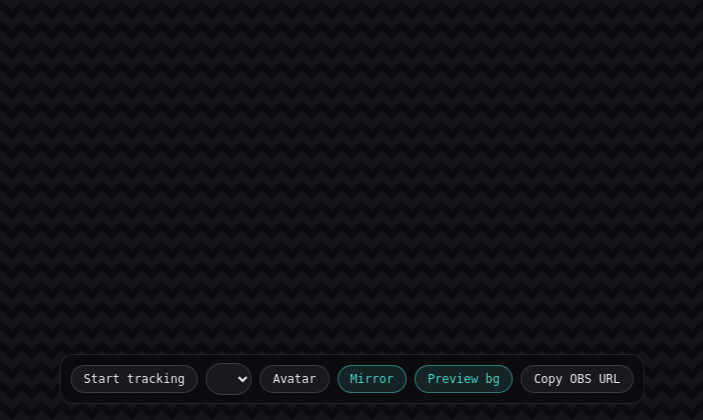
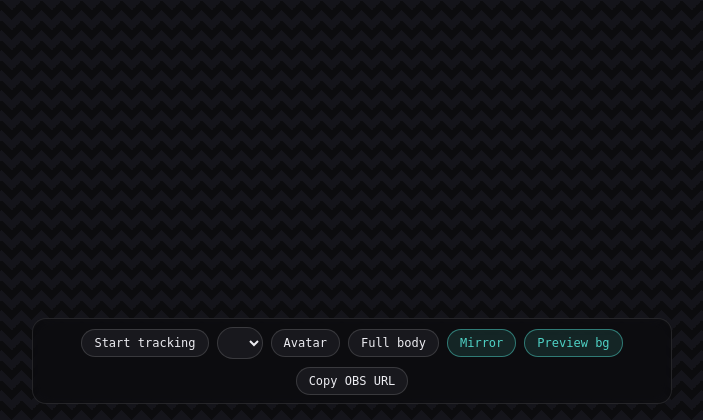
Before and after one commit to lalomorales22/video-stream, a FastAPI app: template video_stream/templates/avatar.html in a window 1280 px wide. Shown: the part 380-800 px from the top of the page, without its empty margins (288-991 px from the left). Run offline with FastAPI, Linux system fonts and the light colour scheme; the template is opened without the code that fills it, so the values that code supplies are empty; some libraries are stand-ins or nearby versions.

Commit message:
Avatar: full-body tracking (arms, legs, torso)
Add MediaPipe Pose + Kalidokit's body solver to drive the whole skeleton,
not just the head — Phase 3.

- "Full body" toggle: lazily loads the pose model and drives hips, spine,
  both arms and both legs via rigPose(); off = face-only with the arms
  rest-posed as before. Wider auto-framing (frameFullBody) when it's on.
- Unified mirroring: instead of negating each bone, mirror the input frame
  once in currentFrame(), so face and body mirror consistently and the body
  rig maps straight through. Face path updated to match (no more per-bone
  or pupil negation).
- pose_landmarker_full model added to install-avatar.sh (and fetched for
  the current install); URL gains ?body=1, carried by Copy OBS URL.
- Null-guard rigRotation so missing pose bones are skipped safely.

Verified statically: syntax, HTML/JS id parity, model served, and every
symbol/return key checked against the vendored libs (PoseLandmarker,
Kalidokit.Pose + enableLegs, Hips.rotation, all arm/leg bone keys). Live
tuning is expected — mirror L/R and leg jitter when the lower body is out
of frame are the likely first tweaks, same as the earlier arm-sign pass.

Co-Authored-By: Claude Opus 4.8 (1M context) <noreply@anthropic.com>

```diff
--- a/video_stream/static/js/avatar.js
+++ b/video_stream/static/js/avatar.js
@@ -17,10 +17,11 @@ import * as THREE from "three";
 import { GLTFLoader } from "/static/vendor/jsm/loaders/GLTFLoader.js";
 import { VRMLoaderPlugin, VRMUtils } from "/static/vendor/three-vrm.module.js";
 import * as Kalidokit from "/static/vendor/kalidokit.es.js";
-import { FaceLandmarker, FilesetResolver } from "/static/vendor/mediapipe/vision_bundle.mjs";
+import { FaceLandmarker, PoseLandmarker, FilesetResolver } from "/static/vendor/mediapipe/vision_bundle.mjs";
 
 const DEFAULT_VRM = "/static/models/avatar.vrm";
 const FACE_MODEL = "/static/models/face_landmarker.task";
+const POSE_MODEL = "/static/models/pose_landmarker_full.task";
 const WASM_PATH = "/static/vendor/mediapipe/wasm";
 
 const els = {
@@ -33,6 +34,7 @@ const els = {
   btnTrack: document.getElementById("btn-track"),
   srcSelect: document.getElementById("src-select"),
   vrmFile: document.getElementById("vrm-file"),
+  btnBody: document.getElementById("btn-body"),
   btnMirror: document.getElementById("btn-mirror"),
   btnBg: document.getElementById("btn-bg"),
   btnCopy: document.getElementById("btn-copy"),
@@ -46,7 +48,11 @@ const urlZoom = parseFloat(params.get("zoom"));
 const urlPan = parseFloat(params.get("pan"));
 const autostart = params.has("autostart") || !!initialSrc;
 
-const settings = { mirror: params.get("mirror") !== "0", tracking: false };
+const settings = {
+  mirror: params.get("mirror") !== "0",
+  body: params.get("body") === "1", // full-body (arms/legs/torso) tracking
+  tracking: false,
+};
 // Current tracking source: a local webcam, or a camera stream URL.
 let source = initialSrc
   ? { kind: "stream", url: initialSrc }
@@ -55,6 +61,7 @@ let source = initialSrc
 let currentVrm = null;
 let currentVrmUrl = initialVrm || DEFAULT_VRM;
 let faceLandmarker = null;
+let poseLandmarker = null;
 let stream = null;
 
 function setStatus(msg, isError = false, autohide = false) {
@@ -144,6 +151,22 @@ function frameOnHead(vrm) {
   updateCamera();
 }
 
+// Wider framing for full-body mode (head to feet-ish).
+function frameFullBody(vrm) {
+  vrm.scene.updateMatrixWorld(true);
+  const hips = vrm.humanoid?.getNormalizedBoneNode("hips");
+  const head = vrm.humanoid?.getNormalizedBoneNode("head");
+  const hp = new THREE.Vector3(0, 0.9, 0);
+  const hd = new THREE.Vector3(0, 1.4, 0);
+  if (hips) hips.getWorldPosition(hp);
+  if (head) head.getWorldPosition(hd);
+  view.cx = hp.x;
+  view.cz = hp.z;
+  view.targetY = isNaN(urlPan) ? (hp.y + hd.y) / 2 : urlPan;
+  view.distance = isNaN(urlZoom) ? 2.6 : urlZoom;
+  updateCamera();
+}
+
 // ── VRM loading ───────────────────────────────────────────────────────
 async function loadVRM(url) {
   setStatus("loading avatar…");
@@ -163,7 +186,8 @@ async function loadVRM(url) {
     vrm.scene.traverse((o) => (o.frustumCulled = false));
     scene.add(vrm.scene);
     applyRestPose(vrm);
-    frameOnHead(vrm);
+    if (settings.body) frameFullBody(vrm);
+    else frameOnHead(vrm);
     setStatus(settings.tracking ? "tracking" : "avatar loaded — press Start tracking", false, settings.tracking);
   } catch (err) {
     console.error(err);
@@ -171,15 +195,28 @@ async function loadVRM(url) {
   }
 }
 
-// ── MediaPipe face landmarker ─────────────────────────────────────────
+// ── MediaPipe trackers ────────────────────────────────────────────────
+let fileset = null;
+async function getFileset() {
+  if (!fileset) fileset = await FilesetResolver.forVisionTasks(WASM_PATH);
+  return fileset;
+}
+
 async function initFaceLandmarker() {
-  const fileset = await FilesetResolver.forVisionTasks(WASM_PATH);
-  faceLandmarker = await FaceLandmarker.createFromOptions(fileset, {
+  faceLandmarker = await FaceLandmarker.createFromOptions(await getFileset(), {
     baseOptions: { modelAssetPath: FACE_MODEL, delegate: "GPU" },
     runningMode: "VIDEO",
     numFaces: 1,
     outputFaceBlendshapes: true,
     outputFacialTransformationMatrixes: true,
+  });
+}
+
+async function initPose() {
+  poseLandmarker = await PoseLandmarker.createFromOptions(await getFileset(), {
+    baseOptions: { modelAssetPath: POSE_MODEL, delegate: "GPU" },
+    runningMode: "VIDEO",
+    numPoses: 1,
   });
 }
 
@@ -253,29 +290,45 @@ async function startSource(src) {
 }
 
 // Returns the current frame as a MediaPipe ImageSource plus its dimensions.
+// Always routed through the work canvas so we can mirror the *frame* (rather than
+// negating each bone) — that keeps face and body mirroring consistent.
 function currentFrame() {
+  let img, w, h;
   if (source.kind === "webcam") {
     if (els.video.readyState < 2 || !els.video.videoWidth) return null;
-    return { image: els.video, w: els.video.videoWidth, h: els.video.videoHeight };
+    img = els.video;
+    w = els.video.videoWidth;
+    h = els.video.videoHeight;
+  } else {
+    img = els.srcImg;
+    if (!img.naturalWidth) return null;
+    w = img.naturalWidth;
+    h = img.naturalHeight;
   }
-  const img = els.srcImg;
-  if (!img.naturalWidth) return null;
-  if (work.width !== img.naturalWidth) {
-    work.width = img.naturalWidth;
-    work.height = img.naturalHeight;
+  if (work.width !== w || work.height !== h) {
+    work.width = w;
+    work.height = h;
   }
-  workCtx.drawImage(img, 0, 0);
-  return { image: work, w: work.width, h: work.height };
+  workCtx.save();
+  if (settings.mirror) {
+    workCtx.translate(w, 0);
+    workCtx.scale(-1, 1);
+  }
+  workCtx.drawImage(img, 0, 0, w, h);
+  workCtx.restore();
+  return { image: work, w, h };
 }
 
 // ── retargeting: Kalidokit rig → VRM ──────────────────────────────────
 const clamp = (v, a, b) => Math.max(a, Math.min(b, v));
 
 function rigRotation(name, rot, dampen = 1, lerp = 0.3) {
+  if (!rot) return;
   const bone = currentVrm?.humanoid?.getNormalizedBoneNode(name);
   if (!bone) return;
-  const m = settings.mirror ? -1 : 1;
-  const euler = new THREE.Euler(rot.x * dampen, rot.y * dampen * m, rot.z * dampen * m, "XYZ");
+  // Mirroring is handled by flipping the input frame (see currentFrame), so no
+  // per-bone negation is needed here.
+  const euler = new THREE.Euler(rot.x * dampen, rot.y * dampen, rot.z * dampen, "XYZ");
   const q = new THREE.Quaternion().setFromEuler(euler);
   bone.quaternion.slerp(q, lerp);
 }
@@ -302,7 +355,7 @@ function rigFace(rf) {
 
   if (typeof rf.brow === "number") expr("surprised", clamp(rf.brow * 1.4, 0, 1), 0.3);
 
-  const px = (settings.mirror ? -1 : 1) * (rf.pupil?.x ?? 0);
+  const px = rf.pupil?.x ?? 0; // frame is already mirrored when needed
   const py = rf.pupil?.y ?? 0;
   expr("lookLeft", clamp(px, 0, 1), 0.5);
   expr("lookRight", clamp(-px, 0, 1), 0.5);
@@ -335,6 +388,24 @@ function applyIdle(t) {
   const cyc = t % 4.5;
   const b = cyc < 0.14 ? Math.sin((cyc / 0.14) * Math.PI) : 0;
   expr("blink", b, 0.6);
+}
+
+// Body pose (arms, legs, torso) from Kalidokit's pose solver.
+function rigPose(rp) {
+  if (!rp) return;
+  if (rp.Hips) rigRotation("hips", rp.Hips.rotation, 0.7, 0.3);
+  if (rp.Spine) {
+    rigRotation("chest", rp.Spine, 0.25, 0.3);
+    rigRotation("spine", rp.Spine, 0.45, 0.3);
+  }
+  rigRotation("rightUpperArm", rp.RightUpperArm, 1, 0.3);
+  rigRotation("rightLowerArm", rp.RightLowerArm, 1, 0.3);
+  rigRotation("leftUpperArm", rp.LeftUpperArm, 1, 0.3);
+  rigRotation("leftLowerArm", rp.LeftLowerArm, 1, 0.3);
+  rigRotation("rightUpperLeg", rp.RightUpperLeg, 1, 0.3);
+  rigRotation("rightLowerLeg", rp.RightLowerLeg, 1, 0.3);
+  rigRotation("leftUpperLeg", rp.LeftUpperLeg, 1, 0.3);
+  rigRotation("leftLowerLeg", rp.LeftLowerLeg, 1, 0.3);
 }
 
 // ── main loop ─────────────────────────────────────────────────────────
@@ -375,6 +446,20 @@ function animate() {
           if (rf) {
             rigFace(rf);
             lastFaceAt = now;
+          }
+        }
+        // Full-body pose (opt-in) — arms, legs, torso.
+        if (settings.body && poseLandmarker) {
+          const pres = poseLandmarker.detectForVideo(frame.image, now);
+          const p3d = pres.worldLandmarks?.[0];
+          const p2d = pres.landmarks?.[0];
+          if (p3d && p2d) {
+            const rp = Kalidokit.Pose.solve(p3d, p2d, {
+              runtime: "mediapipe",
+              imageSize: { width: frame.w, height: frame.h },
+              enableLegs: true,
+            });
+            if (rp) rigPose(rp);
           }
         }
         frames++;
@@ -435,6 +520,30 @@ els.vrmFile.addEventListener("change", (e) => {
   }
 });
 
+async function setBody(on) {
+  settings.body = on;
+  els.btnBody.classList.toggle("on", on);
+  if (on) {
+    if (!poseLandmarker) {
+      setStatus("loading body model…");
+      await initPose();
+    }
+    if (currentVrm) frameFullBody(currentVrm);
+    setStatus("full-body tracking on — stand back so your body is in frame", false, true);
+  } else if (currentVrm) {
+    applyRestPose(currentVrm); // arms back to rest
+    frameOnHead(currentVrm);
+    setStatus("full-body off", false, true);
+  }
+}
+els.btnBody.addEventListener("click", () =>
+  setBody(!settings.body).catch((e) => {
+    settings.body = false;
+    els.btnBody.classList.remove("on");
+    setStatus("body model failed: " + (e?.message || e), true);
+  })
+);
+
 els.btnMirror.addEventListener("click", () => {
   settings.mirror = !settings.mirror;
   els.btnMirror.classList.toggle("on", settings.mirror);
@@ -460,6 +569,7 @@ async function copyObsUrl() {
   if (source.kind === "stream") p.set("src", source.url);
   else p.set("autostart", "1");
   if (currentVrmUrl && currentVrmUrl !== DEFAULT_VRM) p.set("vrm", currentVrmUrl);
+  if (settings.body) p.set("body", "1");
   p.set("mirror", settings.mirror ? "1" : "0");
   p.set("zoom", view.distance.toFixed(2));
   p.set("pan", view.targetY.toFixed(3));
@@ -500,9 +610,11 @@ window.addEventListener("pointermove", (e) => {
 // ── boot ──────────────────────────────────────────────────────────────
 window.__avatarBoot = true; // tells the HTML watchdog the module started OK
 els.btnMirror.classList.toggle("on", settings.mirror);
+els.btnBody.classList.toggle("on", settings.body);
 animate();
 loadVRM(currentVrmUrl);
 populateSources();
+if (settings.body) initPose().catch((e) => setStatus("body model: " + (e?.message || e), true));
 if (autostart) {
   startTracking();
 } else {
--- a/video_stream/templates/avatar.html
+++ b/video_stream/templates/avatar.html
@@ -72,6 +72,7 @@
     <button id="btn-track" type="button">Start tracking</button>
     <select id="src-select" title="Tracking source (local webcam or a camera stream)"></select>
     <label class="file" title="Load your own .vrm">Avatar<input id="vrm-file" type="file" accept=".vrm,.glb" /></label>
+    <button id="btn-body" type="button" title="Track arms, legs & torso (needs your body in frame)">Full&nbsp;body</button>
     <button id="btn-mirror" class="on" type="button" title="Mirror like a selfie">Mirror</button>
     <button id="btn-bg" type="button" title="Preview backdrop (not shown in OBS)">Preview&nbsp;bg</button>
     <button id="btn-copy" type="button" title="Copy a ready-to-paste OBS Browser Source URL with the current setup">Copy&nbsp;OBS&nbsp;URL</button>
```
Also changed, not shown: path_b.md (+3 -1 lines), README.md, 1 other file.
